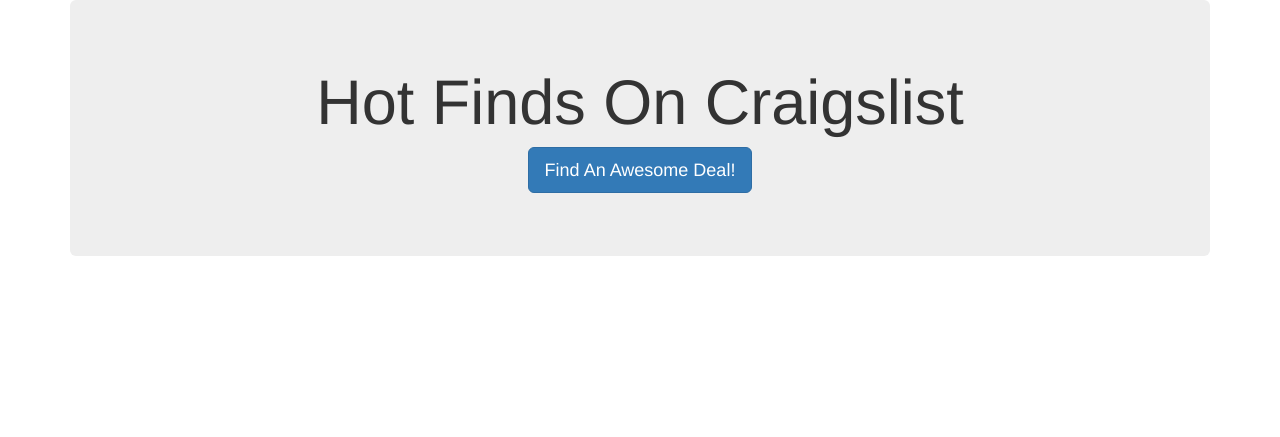
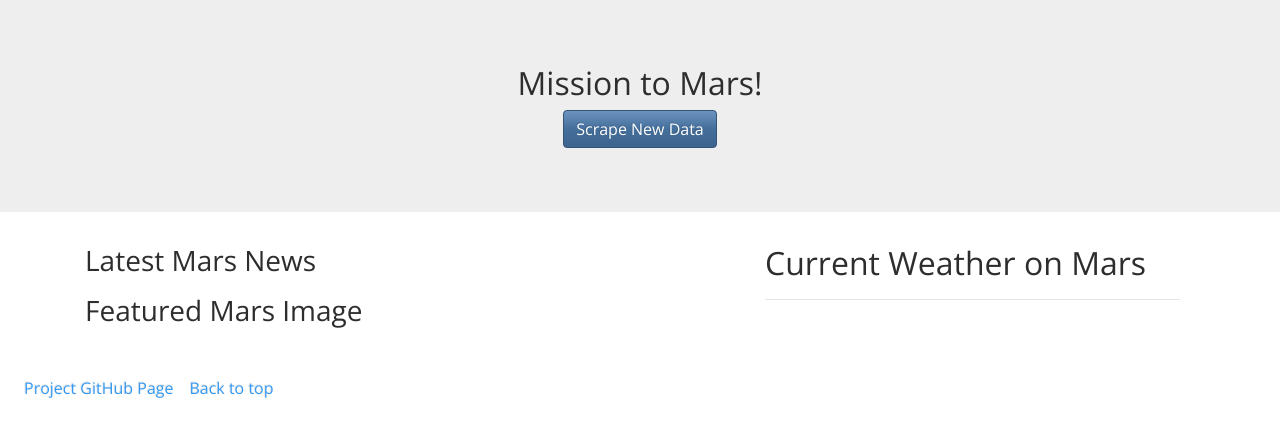
Before and after one commit to lweislo/Web-Scraping-Mongo, a Flask app: template templates/index.html in a window 1280 px wide. Shown: the top 437 px of the page. Run offline with Flask 2, Linux system fonts and the light colour scheme; the template is opened without the code that fills it, so the values that code supplies are empty; some libraries are stand-ins or nearby versions.

Commit message:
first steps at passing data to html

```diff
--- a/app.py
+++ b/app.py
@@ -1,11 +1,11 @@
 from flask import Flask, render_template, redirect
 from flask_pymongo import PyMongo
-import scrape_craigslist
+import data_insert
 
 app = Flask(__name__)
 
 # Use flask_pymongo to set up mongo connection
-app.config["MONGO_URI"] = "mongodb://localhost:27017/craigslist_app"
+app.config["MONGO_URI"] = "mongodb://localhost:27017/mars_data"
 mongo = PyMongo(app)
 
 # Or set inline
@@ -14,17 +14,18 @@
 
 @app.route("/")
 def index():
-    listings = mongo.db.listings.find_one()
-    return render_template("index.html", listings=listings)
+    featured_img = mongo.db.images.find_one()
+    weather = mongo.db.weather.find_one()
+    return render_template("index.html", weather=weather, featured=featured_img)
 
 
 @app.route("/scrape")
-def scraper():
-    listings = mongo.db.listings
-    listings_data = scrape_craigslist.data_scrape()
-    listings.update({}, listings_data, upsert=True)
+def scrape():
+
+    mars_db = mongo.db.mars_data
+    mars_db = data_insert.scrape()
+    # mars_db.update({}, mars_db, upsert=True)
     return redirect("/", code=302)
-
 
 if __name__ == "__main__":
     app.run(debug=True)
--- a/data_insert.py
+++ b/data_insert.py
@@ -6,19 +6,20 @@
 # Select database
 db = client.mars_data
 #Empty the collections if they exist:
-db.news.drop()
-db.facts.drop()
-db.weather.drop()
-db.images.drop()
+# db.news.drop()
+# db.facts.drop()
+# db.weather.drop()
+# db.images.drop()
+# db.featured.drop()
 
 #Get latest mars news
-def scrape_it_all():
+def scrape():
     news = scrape_mars.mars_news()
     db.news.insert_many(news)
     print("News Uploaded!")
     #Get featured image
     mars_pic = scrape_mars.mars_image()
-    db.images.insert_one(mars_pic)
+    db.featured.insert_one(mars_pic)
     print("Feature Image Uploaded!")
     #Get latest weather from Twitter
     weather = scrape_mars.mars_weather()
--- a/templates/index.html
+++ b/templates/index.html
@@ -2,30 +2,83 @@
 <html lang="en">
 
 <head>
-  <meta charset="UTF-8">
-  <meta name="viewport" content="width=device-width, initial-scale=1.0">
+
   <meta http-equiv="X-UA-Compatible" content="ie=edge">
-  <title>Hot Finds</title>
-  <link rel="stylesheet" href="https://maxcdn.bootstrapcdn.com/bootstrap/3.3.7/css/bootstrap.min.css">
+  <meta charset="UTF-8" name="viewport" content="width=device-width, initial-scale=1.0">
+  <title>Mission to Mars! for the Web</title>
+  <script src="https://code.jquery.com/jquery-3.3.1.slim.min.js" integrity="sha384-q8i/X+965DzO0rT7abK41JStQIAqVgRVzpbzo5smXKp4YfRvH+8abtTE1Pi6jizo" crossorigin="anonymous"></script>
+  <script src="https://cdnjs.cloudflare.com/ajax/libs/popper.js/1.14.6/umd/popper.min.js" integrity="sha384-wHAiFfRlMFy6i5SRaxvfOCifBUQy1xHdJ/yoi7FRNXMRBu5WHdZYu1hA6ZOblgut" crossorigin="anonymous"></script>
+  <link rel="stylesheet" href="https://bootswatch.com/4/spacelab/bootstrap.min.css">
+  <link rel="stylesheet" href="https://bootswatch.com/4/spacelab/_variables.scss">
+  <script src="https://code.jquery.com/jquery-1.10.2.js"></script>
 </head>
 
+<!-- THIS IS THE CONTENT PART -->
 <body>
-  <div class="container">
-
-    <div class="jumbotron text-center">
-      <h1>Hot Finds On Craigslist</h1>
-      <p><a class="btn btn-primary btn-lg" href="/scrape" role="button">Find An Awesome Deal!</a></p>
-    </div>
-
-    <!-- Craigslist Listings -->
-    <div class="row" id="craiglist-listings">
-      <div class="col-md-12">
-        <h4 class="heading">{{listings.price}} {{listings.headline}}</h4>
-        <small>{{listings.hood}}</small>
+  <div class="jumbotron jumbotron-fluid jumbotron-img">
+    <div class="container">
+      <div class="row">
+        <div class="col-md-12">
+          <h2 class="text-center p-t-3 large d-flex justify-content-center">
+          Mission to Mars! </h2>
+          <div class="small d-flex justify-content-center">
+          <a type="button" class="btn btn-primary" href="http://127.0.0.1:5000/scrape" target="_blank">Scrape New Data</button></a>
+          </div>
+        </div>
       </div>
     </div>
+  </div>
+<div class='container'>
+	<div class='row'>
+		<div class='col-md-12'>
+      <!-- <div class="progress">
+        <div class="progress-bar progress-bar-striped progress-bar-animated" role="progressbar" aria-valuenow="75" aria-valuemin="0" aria-valuemax="100" style="width: 75%">
+        </div>
+      </div> -->
+    </div>
+  </div>
+</div>
+<div class="container">
+  <div class="row">
+    <div class="col-sm-12 col-md-7">
+      <h3 class="d-flex justify-content-left">Latest Mars News
+      </h3>
+      <p>
+<!— INSERT MARS NEWS —>
+          </p>
+      <h3>Featured Mars Image</h3>
+      <img src="{{featured.img_url}}" />
+    </div><!-- col -->
+<!-- the sidebar -->
+    <div class="col-sm-12 col-md-5">
+      <div class="container">
+        <div class="row">
+          <div class="col-md-12">
+            <h2>Current Weather on Mars</h2>
+            <hr />
+            <h4>{{weather.high_temp}}</h4>
+          </div>
+          <div class="col-md-12">
+            <!--INSERT MARS TABLE-->
+          </div>
+        </div><!--row-->
+      </div><!--container-->
+    </div><!--col-->
 
+    </div>
   </div>
+  <!-- footer -->
+
+
+<nav class="navbar navbar-expand-lg navbar-light jumbograd2">
+  <ul class="navbar-nav mr-auto">
+    <li class="navbar-nav nav-item active"><a href="https://github.com/lweislo/API-Homework" class="nav-link">Project GitHub Page</a>
+    </li>
+    <li class="navbar-nav nav-item active"><a href="#top" class="nav-link">Back to top</a>
+    </li>
+  <ul>
+  </nav>
+
 </body>
 
 </html>
```
Also changed, not shown: 1 other file.
